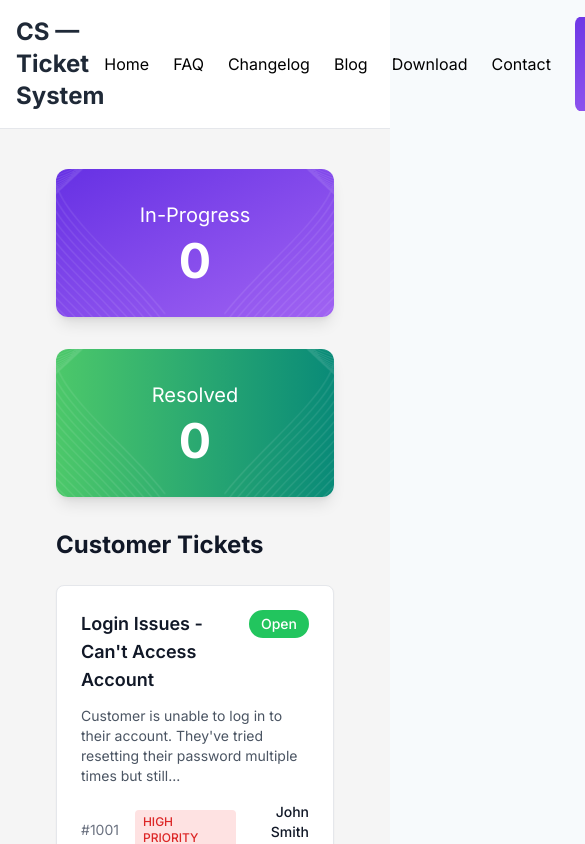
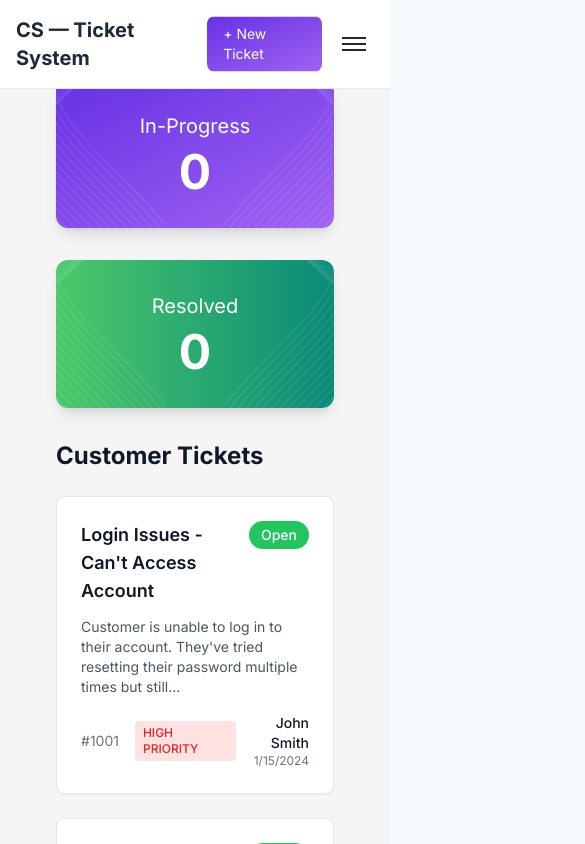
Before and after one commit to iamOmarFaruk/Customer-Support-Zone, a React (Vite) app: page / in a window 390 px wide. Shown: the top 844 px of the page, 585 px wide, since content can reach past the window. Built offline with nearby package versions, Linux system fonts and the light colour scheme.

Commit message:
work for nav responsive

```diff
--- a/src/App.jsx
+++ b/src/App.jsx
@@ -10,7 +10,7 @@ function App() {
   return (
     <>
       <Navbar />
-      <main className='p-10 flex flex-col gap-8'>
+      <main className='pt-20 p-10 flex flex-col gap-8'>
         <Status />
         <Dashboard />
       </main>
--- a/src/components/Navbar.jsx
+++ b/src/components/Navbar.jsx
@@ -1,14 +1,18 @@
-import React from 'react';
+import React, { useState } from 'react';
 
 const Navbar = () => {
+  const [isMenuOpen, setIsMenuOpen] = useState(false);
+
   return (
-    <header className="bg-white border-b border-gray-200">
+    <header className="bg-white border-b border-gray-200 fixed top-0 left-0 right-0 z-50">
       <div className="container mx-auto px-4">
         <nav className="flex justify-between items-center py-4">
-          <div className="text-2xl font-bold text-gray-800">
+          <div className="text-xl lg:text-2xl font-bold text-gray-800">
             <a href="/">CS — Ticket System</a>
           </div>
-          <div className="flex items-center gap-6">
+
+          {/* Desktop Menu */}
+          <div className="hidden lg:flex items-center gap-6">
             <ul className="flex gap-6">
               <li><a href="/home" className="text-black hover:text-gray-800">Home</a></li>
               <li><a href="/faq" className="text-black hover:text-gray-800">FAQ</a></li>
@@ -19,7 +23,7 @@ const Navbar = () => {
             </ul>
             <a
               href="/new-ticket"
-              className="text-white font-bold py-3 px-6 rounded-lg hover:opacity-90 transition-opacity"
+              className="text-white py-3 px-6 rounded-lg hover:opacity-90 transition-opacity"
               style={{
                 backgroundImage: "url('/button-bg.svg')",
                 backgroundSize: 'cover',
@@ -30,7 +34,46 @@ const Navbar = () => {
               + New Ticket
             </a>
           </div>
+
+          {/* Mobile: New Ticket Button + Hamburger */}
+          <div className="lg:hidden flex items-center gap-3">
+            <a
+              href="/new-ticket"
+              className="text-white  py-2 px-4 rounded-lg hover:opacity-90 transition-opacity text-sm"
+              style={{
+                backgroundImage: "url('/button-bg.svg')",
+                backgroundSize: 'cover',
+                backgroundPosition: 'center',
+                backgroundRepeat: 'no-repeat'
+              }}
+            >
+              + New Ticket
+            </a>
+
+            <button
+              className="flex flex-col gap-1 p-2"
+              onClick={() => setIsMenuOpen(!isMenuOpen)}
+            >
+              <span className={`w-6 h-0.5 bg-gray-800 transition-transform ${isMenuOpen ? 'rotate-45 translate-y-1.5' : ''}`}></span>
+              <span className={`w-6 h-0.5 bg-gray-800 transition-opacity ${isMenuOpen ? 'opacity-0' : ''}`}></span>
+              <span className={`w-6 h-0.5 bg-gray-800 transition-transform ${isMenuOpen ? '-rotate-45 -translate-y-1.5' : ''}`}></span>
+            </button>
+          </div>
         </nav>
+
+        {/* Mobile Menu */}
+        {isMenuOpen && (
+          <div className="lg:hidden bg-white border-t border-gray-200 py-4">
+            <ul className="flex flex-col gap-4">
+              <li><a href="/home" className="block text-black hover:text-gray-800 py-2">Home</a></li>
+              <li><a href="/faq" className="block text-black hover:text-gray-800 py-2">FAQ</a></li>
+              <li><a href="/changelog" className="block text-black hover:text-gray-800 py-2">Changelog</a></li>
+              <li><a href="/blog" className="block text-black hover:text-gray-800 py-2">Blog</a></li>
+              <li><a href="/download" className="block text-black hover:text-gray-800 py-2">Download</a></li>
+              <li><a href="/contact" className="block text-black hover:text-gray-800 py-2">Contact</a></li>
+            </ul>
+          </div>
+        )}
       </div>
     </header>
   );
```
